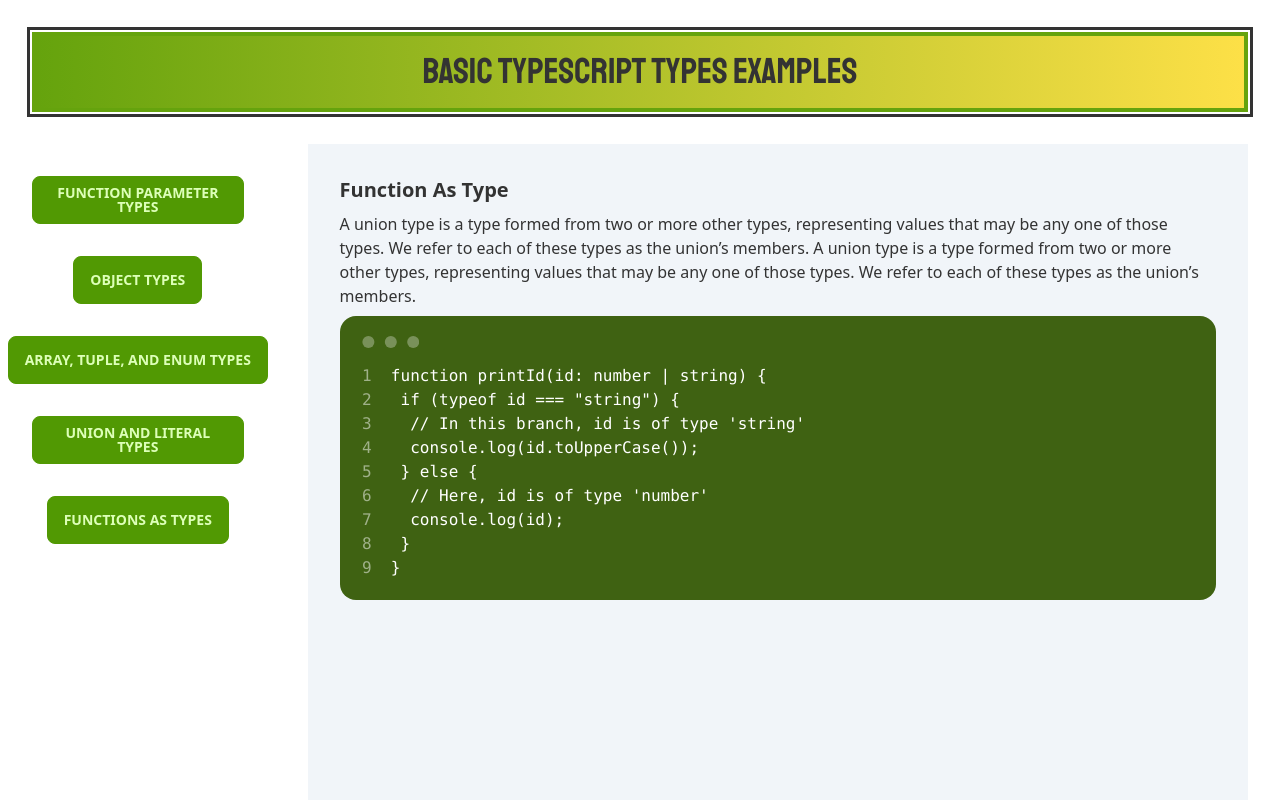
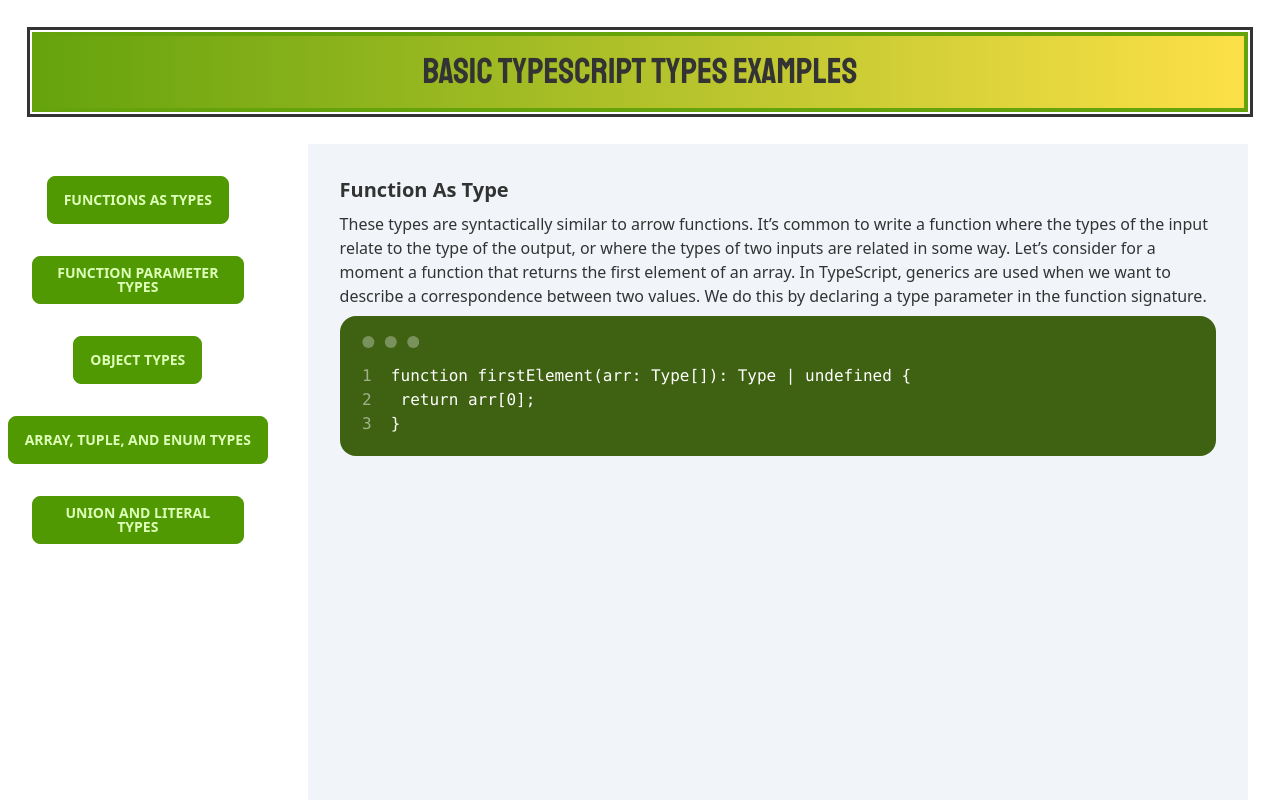
Before and after one commit to nico-mikaela17/2760myTS, a website built with Vite: page src/index.html in a window 1280 px wide. Both pictures are taken after a click on the button "FUNCTIONS AS TYPES". Shown: the top 800 px of the page. Built offline with nearby package versions, Linux system fonts and the light colour scheme.

Commit message:
finished for now, need to add more per button

```diff
--- a/src/basicTypes.ts
+++ b/src/basicTypes.ts
@@ -1,3 +1,14 @@
+export const functionExample = () => {
+    return {
+        title: `Function As Type`,
+        explanation: `These types are syntactically similar to arrow functions. It’s common to write a function where the types of the input relate to the type of the output, or where the types of two inputs are related in some way. Let’s consider for a moment a function that returns the first element of an array. In TypeScript, generics are used when we want to describe a correspondence between two values. We do this by declaring a type parameter in the function signature.`,
+        code:
+        `<pre data-prefix="1"><code>function firstElement<Type>(arr: Type[]): Type | undefined {</code></pre>
+        <pre data-prefix="2"><code> return arr[0];</code></pre>
+        <pre data-prefix="3"><code>}</code></pre>`
+
+    }
+}
 export const functionParamsExample = () => {
     return {
         title: `Data types can be set on function parameters`,
@@ -79,24 +90,7 @@ export const unionExample = () => {
 
     }
 }
-export const functionExample = () => {
-    return {
-        title: `Function As Type`,
-        explanation: `A union type is a type formed from two or more other types, representing values that may be any one of those types. We refer to each of these types as the union’s members. \n A union type is a type formed from two or more other types, representing values that may be any one of those types. We refer to each of these types as the union’s members.`,
-        code:
-        `<pre data-prefix="1"><code>function printId(id: number | string) {</code></pre>
-        <pre data-prefix="2"><code> if (typeof id === "string") {</code></pre>
-        <pre data-prefix="3"><code>  // In this branch, id is of type 'string'</code></pre>
-        <pre data-prefix="4"><code>  console.log(id.toUpperCase());</code></pre>
-        <pre data-prefix="5"><code> } else {</code></pre>
-        <pre data-prefix="6"><code>  // Here, id is of type 'number'</code></pre>
-        <pre data-prefix="7"><code>  console.log(id);</code></pre>
-        <pre data-prefix="8"><code> }</code></pre>
-        <pre data-prefix="9"><code>}</code></pre>`,
 
-
-    }
-}
 
 
 console.log('This is my Basic Types practice page')
--- a/src/index.html
+++ b/src/index.html
@@ -17,6 +17,11 @@
     <main class="flex h-screen">
       <nav class="w-72 mx-8">
         <ul>
+          <li class="my-8 flex justify-center">
+            <button id="funcAsType" class="btn btn-primary">
+              Functions As Types
+            </button>
+          </li>
           <li class="my-8">
             <button id="funcParams" class="btn btn-primary">
               Function Parameter Types
@@ -37,11 +42,7 @@
               Union and Literal Types
             </button>
           </li>
-          <li class="my-8 flex justify-center">
-            <button id="funcAsType" class="btn btn-primary">
-              Functions As Types
-            </button>
-          </li>
+
         </ul>
       </nav>
       <div id="code-example" class="bg-slate-100 mx-8 w-screen">
```
